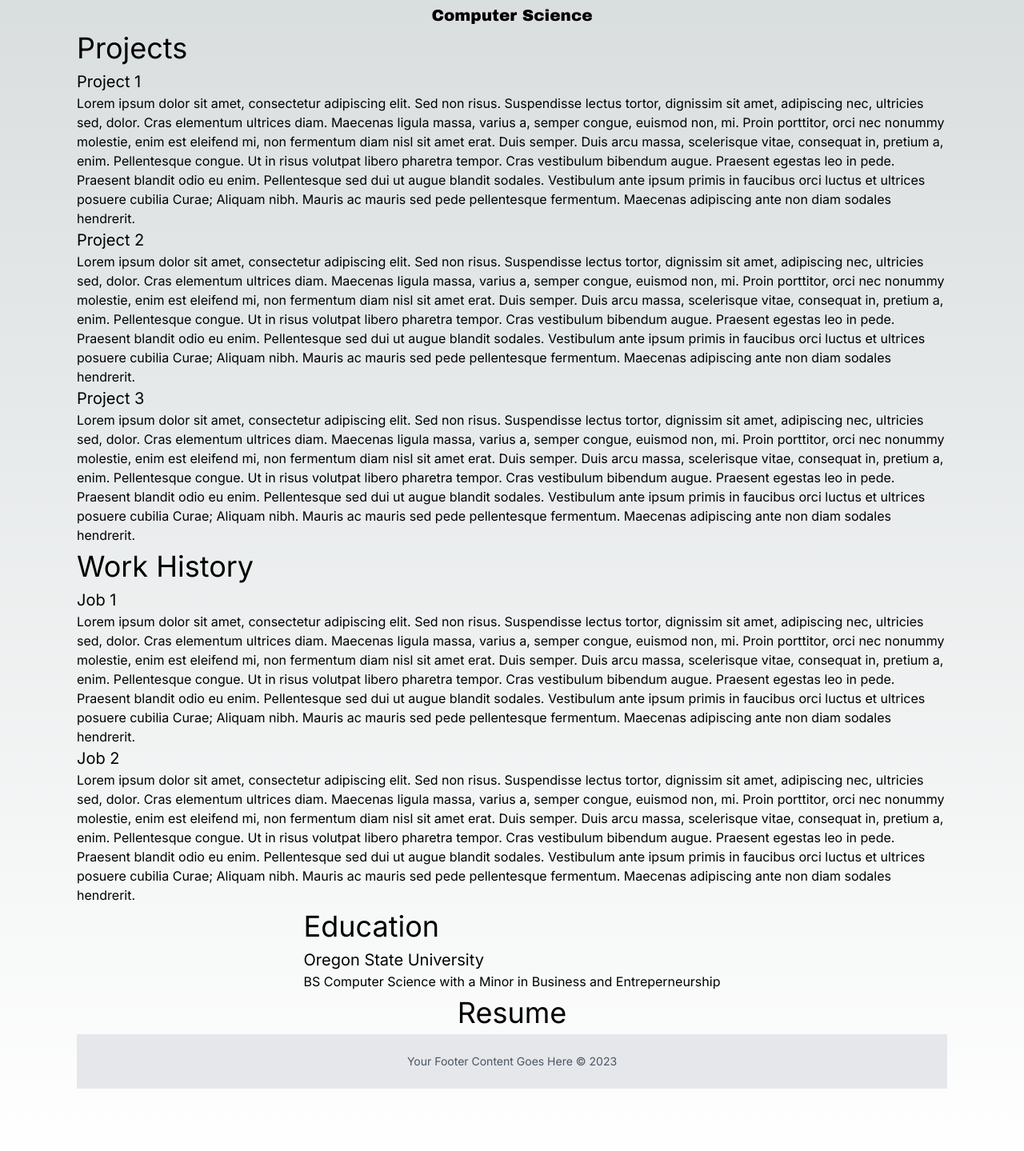
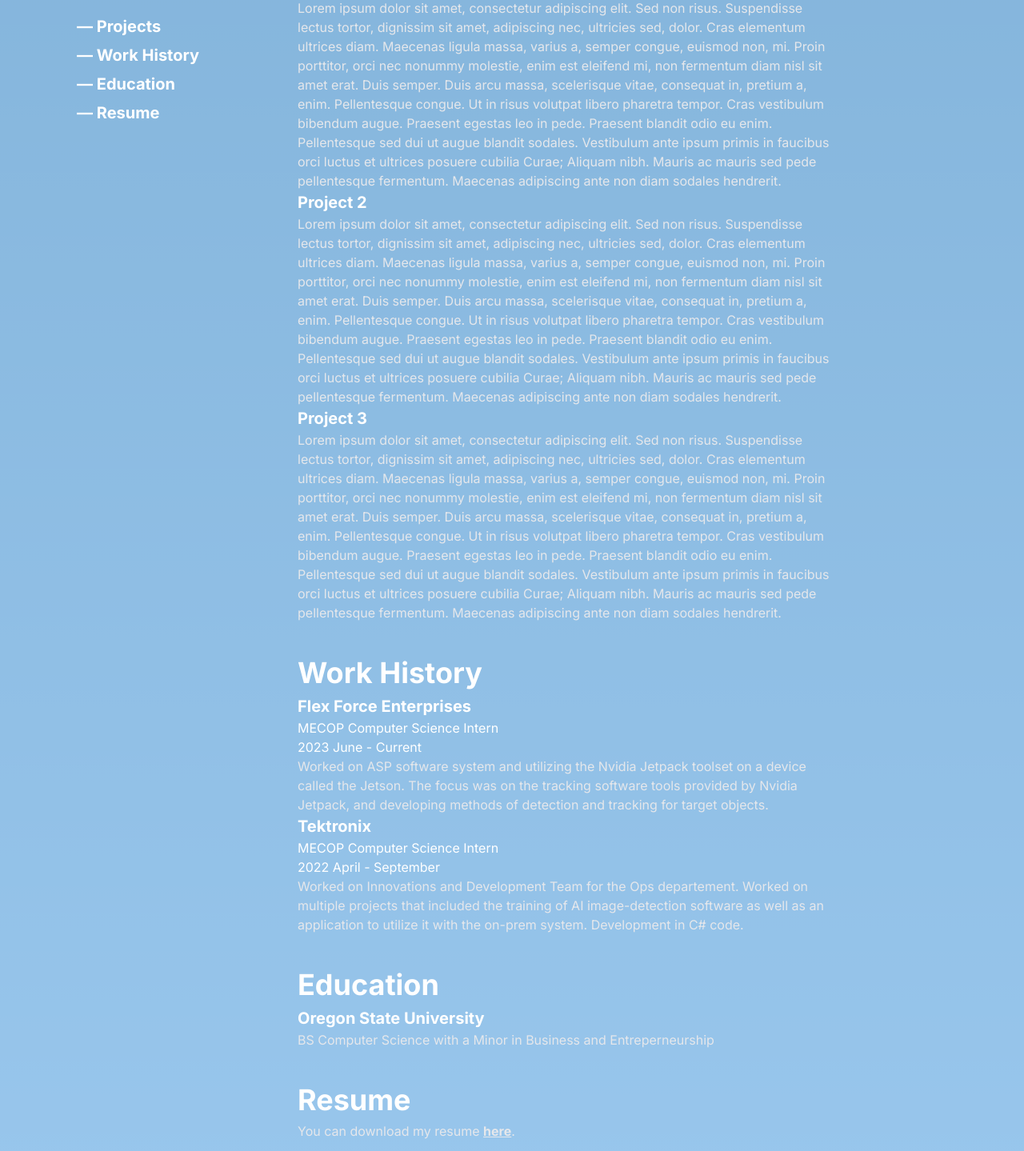
Before and after one commit to kleDevv/wskien, a Next.js app: page / in a window 1280 px wide. Shown: the part 131-1570 px from the top of the page at 80% size. Built offline with nearby package versions, Linux system fonts and the light colour scheme.

Commit message:
Changed layout and moved nav bar
Added changes to color, and animated the vertical list to be able to scroll to the desired section.

```diff
--- a/package.json
+++ b/package.json
@@ -9,6 +9,7 @@
     "lint": "next lint"
   },
   "dependencies": {
+    "@next/font": "13.4.12",
     "autoprefixer": "10.4.14",
     "eslint": "8.44.0",
     "eslint-config-next": "13.4.9",
--- a/src/app/globals.css
+++ b/src/app/globals.css
@@ -16,6 +16,12 @@
   }
 }
 
+main {
+  min-height: 100vh; /* Set the minimum height of the main container to fill the viewport */
+  display: flex;
+  flex-direction: column;
+}
+
 body {
   background-color: black; /* Set the background color to black */
   color: rgb(var(--foreground-rgb));
@@ -27,16 +33,119 @@ body {
     rgb(var(--background-start-rgb));
 }
 
+/* Style for the left column */
+.left-column {
+  padding-top: 50px;
+
+}
+
+/* Style for the right column */
+.right-column {
+  padding-left: 100px; /* Adjust this value to change the right column spacing on the left side */
+  padding-top: 45px;
+}
+
 .name-title {
   font-family: 'Arial Black', Arial, sans-serif;
 }
 
 /* Additional CSS for h1 */
 h1 {
+  font-weight: bold;
   font-size: 36px; /* Adjust the value as needed */
   text-align: left;
+  color: white;
 }
 
 h2{
+  font-weight: bold;
   font-size: 20px;
+  color: white;
 }
+
+h3{
+  color: white;
+}
+
+h4{
+  color: white;
+}
+
+p{
+  color: #e5e7eb ;
+
+}
+
+.resume-link {
+  text-decoration: underline;
+  cursor: pointer;
+  font-weight: bold;
+}
+
+/* CSS for each section */
+#Projects{
+  padding-bottom: 20px; /* Add this line to add spacing at the bottom of each section */
+}
+#Work{
+  padding-bottom: 20px; /* Add this line to add spacing at the bottom of each section */
+}
+#Education{
+  padding-bottom: 20px; /* Add this line to add spacing at the bottom of each section */
+}
+#Resume {
+  padding-bottom: 20px; /* Add this line to add spacing at the bottom of each section */
+}
+
+/* Add this CSS to change the color and size when hovering over the links */
+nav a {
+  font-size: 20px;
+  transition: color 0.2s, font-size 0.2s; /* Add transition for smooth animation */
+}
+
+nav a:hover {
+  color: #d1d5db; /* Change the color to grey when hovering */
+  font-size: 22px; /* Change the font size when hovering */
+}
+
+/* Your footer */
+footer {
+  padding: 10px;
+  border-radius: 10px; /* Add rounded corners to the footer */
+  width: calc(100% - 40px); /* Set the width of the footer to 100% of the container's width minus the padding (left and right) */
+  max-width: 1200px; /* Set a maximum width for the footer to control its size */
+  margin: 20px auto 0; /* Center the footer horizontally and add some spacing at the top */
+  box-sizing: border-box; /* Ensure the padding and border are included in the width calculation */
+}
+
+/* Additional styles for the text inside the footer (optional) */
+footer p {
+  font-size: 14px;
+  color: #888;
+}
+
+/* Media query for screen widths below 768px (adjust the value as needed) */
+@media (max-width: 767px) {
+  .flex-col { /* Add this class to the flex container */
+    flex-direction: column; /* Change the flex direction to column */
+    align-items: center; /* Center the items horizontally */
+  }
+
+  /* Add padding to the flex container to create some spacing between the left and right columns when stacked */
+  .flex-col {
+    padding-left: 20px;
+    padding-right: 20px;
+  }
+
+  /* Remove the fixed positioning for the left column when stacked */
+  .left-column {
+    position: relative;
+    max-height: unset;
+    overflow-y: visible;
+    padding-left: 0; /* Remove the left padding on small screens */
+  }
+
+  /* Add spacing between sections when stacked */
+  .right-column section {
+    margin-bottom: 30px;
+  }
+}
--- a/src/app/page.js
+++ b/src/app/page.js
@@ -1,17 +1,44 @@
 import Image from 'next/image'
+import Link from 'next/link'
 
 export default function Home() {
   return (
-    <main className="flex min-h-screen flex-col items-center p-24">
+    <main style={{ backgroundColor: 'rgba(52, 144, 220, 0.5)' }} className="flex flex-col items-center justify-center">
 
+      {/* Flexbox container for two columns */}
+      <div className="flex flex-col md:flex-row items-start space-y-4 md:space-y-0 md:space-x-8">
+
+       {/* Left Column */}
+       <div className="left-column flex-shrink-0 flex flex-col items-start space-y-4 p-20 md:overflow-y-auto md:max-h-screen md:fixed left-0 top-0">
           {/* Personal Information */}
           <div className="name-title">
-        <div className="text-4xl font-black">Kien Le</div>
-        <div className="text-xl font-bold">Computer Science</div>
+            <div className="text-4xl text-white">Kien Le</div>
+            <div className="text-xl text-white font-bold">Computer Science</div>
           </div>
 
+          {/* Vertical List */}
+          <nav className="text-white p-4">
+            <div className="max-w-5xl mx-auto flex flex-col space-y-2">
+                <a href="#Projects" className="text-xl font-bold hover:text-gray-500 hover:text-lg">
+                  &mdash; Projects
+                </a>
+                <a href="#Work" className="text-xl font-bold hover:text-gray-500 hover:text-lg">
+                  &mdash; Work History
+                </a>
+                <a href="#Education" className="text-xl font-bold hover:text-gray-500 hover:text-lg">
+                  &mdash; Education
+                </a>
+                <a href="#Resume" className="text-xl font-bold hover:text-gray-500 hover:text-lg">
+                  &mdash; Resume
+                </a>
+            </div>
+          </nav>
+        </div>
+
+        {/* Right Column */}
+        <div className="right-column flex flex-col items-start space-y-4 flex-grow max-w-screen-md overflow-y-auto">
           {/* Projects */}
-      <section className="Projects">
+          <section id="Projects" className="text-left max-w-screen-md">
             <h1>
               Projects
             </h1>
@@ -34,25 +61,41 @@ export default function Home() {
           </section>
 
           {/* Relevant Work History */}
-      <section className="Work History">
+          <section id="Work" className="text-left max-w-screen-md">
             <h1>
               Work History
             </h1>
             <h2>
-          Job 1
+
+              Flex Force Enterprises
             </h2>
-          <p>Lorem ipsum dolor sit amet, consectetur adipiscing elit. Sed non risus. Suspendisse lectus tortor, dignissim sit amet, adipiscing nec, ultricies sed, dolor. Cras elementum ultrices diam. Maecenas ligula massa, varius a, semper congue, euismod non, mi. Proin porttitor, orci nec nonummy molestie, enim est eleifend mi, non fermentum diam nisl sit amet erat. Duis semper. Duis arcu massa, scelerisque vitae, consequat in, pretium a, enim. Pellentesque congue. Ut in risus volutpat libero pharetra tempor. Cras vestibulum bibendum augue. Praesent egestas leo in pede. Praesent blandit odio eu enim. Pellentesque sed dui ut augue blandit sodales. Vestibulum ante ipsum primis in faucibus orci luctus et ultrices posuere cubilia Curae; Aliquam nibh. Mauris ac mauris sed pede pellentesque fermentum. Maecenas adipiscing ante non diam sodales hendrerit.
+            <h3>
+              MECOP Computer Science Intern
+            </h3>
+            <h4>
+              2023 June - Current
+            </h4>
+              <p>
+                Worked on ASP software system and utilizing the Nvidia Jetpack toolset on a device called the Jetson. The focus was on the tracking software tools provided by Nvidia Jetpack, and developing methods of detection and tracking for target objects.
               </p>
             <h2>
-          Job 2
+
+              Tektronix
             </h2>
-          <p>Lorem ipsum dolor sit amet, consectetur adipiscing elit. Sed non risus. Suspendisse lectus tortor, dignissim sit amet, adipiscing nec, ultricies sed, dolor. Cras elementum ultrices diam. Maecenas ligula massa, varius a, semper congue, euismod non, mi. Proin porttitor, orci nec nonummy molestie, enim est eleifend mi, non fermentum diam nisl sit amet erat. Duis semper. Duis arcu massa, scelerisque vitae, consequat in, pretium a, enim. Pellentesque congue. Ut in risus volutpat libero pharetra tempor. Cras vestibulum bibendum augue. Praesent egestas leo in pede. Praesent blandit odio eu enim. Pellentesque sed dui ut augue blandit sodales. Vestibulum ante ipsum primis in faucibus orci luctus et ultrices posuere cubilia Curae; Aliquam nibh. Mauris ac mauris sed pede pellentesque fermentum. Maecenas adipiscing ante non diam sodales hendrerit.
+            <h3>
+              MECOP Computer Science Intern
+            </h3>
+            <h4>
+              2022 April - September
+            </h4>
+              <p>
+                Worked on Innovations and Development Team for the Ops departement. Worked on multiple projects that included the training of AI image-detection software as well as an application to utilize it with the on-prem system. Development in C# code.
               </p>
             {/* Add your work history content here */}
           </section>
 
           {/* Education */}
-      <section className="Education">
+          <section id="Education" className="text-left max-w-screen-md">
             <h1>
               Education
             </h1>
@@ -66,127 +109,29 @@ export default function Home() {
           </section>
 
           {/* Resume */}
-      <section className="Resume">
+          <section id="Resume" className="text-left padding max-w-screen-md">
             <h1>
               Resume
             </h1>
             {/* Add your resume content here */}
+            <p>
+              You can download my resume{" "}
+              <a href="/RESUME.pdf" target="_blank" rel="noopener noreferrer" className="resume-link">
+                here
+              </a>
+              .
+            </p>
           </section>
+        </div>
+      </div>
 
         {/* Your footer */}
-      <footer className="py-6 px-4 w-full bg-gray-200 text-center">
+        <footer className="py-6 px-4 w-full text-center">
           <p className="text-sm text-gray-600">
-          Your Footer Content Goes Here &copy; {new Date().getFullYear()}
+            Loosely designed in Figma and coded in Visual Studio Code by Kien Le (Me). Built with Next.js and Tailwind CSS. Deployed with &copy; {new Date().getFullYear()}
           </p>
         </footer>
+      </main>
 
-
-
-      {/* <div className="z-10 w-full max-w-5xl items-center justify-between font-mono text-sm lg:flex">
-        <p className="fixed left-0 top-0 flex w-full justify-center border-b border-gray-300 bg-gradient-to-b from-zinc-200 pb-6 pt-8 backdrop-blur-2xl dark:border-neutral-800 dark:bg-zinc-800/30 dark:from-inherit lg:static lg:w-auto  lg:rounded-xl lg:border lg:bg-gray-200 lg:p-4 lg:dark:bg-zinc-800/30">
-          Get started by editing&nbsp;
-          <code className="font-mono font-bold">src/app/page.js</code>
-        </p>
-        <div className="fixed bottom-0 left-0 flex h-48 w-full items-end justify-center bg-gradient-to-t from-white via-white dark:from-black dark:via-black lg:static lg:h-auto lg:w-auto lg:bg-none">
-          <a
-            className="pointer-events-none flex place-items-center gap-2 p-8 lg:pointer-events-auto lg:p-0"
-            href="https://vercel.com?utm_source=create-next-app&utm_medium=appdir-template&utm_campaign=create-next-app"
-            target="_blank"
-            rel="noopener noreferrer"
-          >
-            By{' '}
-            <Image
-              src="/vercel.svg"
-              alt="Vercel Logo"
-              className="dark:invert"
-              width={100}
-              height={24}
-              priority
-            />
-          </a>
-        </div>
-      </div> */}
-
-      {/* <div className="relative flex place-items-center before:absolute before:h-[300px] before:w-[480px] before:-translate-x-1/2 before:rounded-full before:bg-gradient-radial before:from-white before:to-transparent before:blur-2xl before:content-[''] after:absolute after:-z-20 after:h-[180px] after:w-[240px] after:translate-x-1/3 after:bg-gradient-conic after:from-sky-200 after:via-blue-200 after:blur-2xl after:content-[''] before:dark:bg-gradient-to-br before:dark:from-transparent before:dark:to-blue-700 before:dark:opacity-10 after:dark:from-sky-900 after:dark:via-[#0141ff] after:dark:opacity-40 before:lg:h-[360px]">
-        <Image
-          className="relative dark:drop-shadow-[0_0_0.3rem_#ffffff70] dark:invert"
-          src="/next.svg"
-          alt="Next.js Logo"
-          width={180}
-          height={37}
-          priority
-        />
-      </div> */}
-
-      {/* <div className="mb-32 grid text-center lg:mb-0 lg:grid-cols-4 lg:text-left">
-        <a
-          href="https://nextjs.org/docs?utm_source=create-next-app&utm_medium=appdir-template&utm_campaign=create-next-app"
-          className="group rounded-lg border border-transparent px-5 py-4 transition-colors hover:border-gray-300 hover:bg-gray-100 hover:dark:border-neutral-700 hover:dark:bg-neutral-800/30"
-          target="_blank"
-          rel="noopener noreferrer"
-        >
-          <h2 className={`mb-3 text-2xl font-semibold`}>
-            Docs{' '}
-            <span className="inline-block transition-transform group-hover:translate-x-1 motion-reduce:transform-none">
-              -&gt;
-            </span>
-          </h2>
-          <p className={`m-0 max-w-[30ch] text-sm opacity-50`}>
-            Find in-depth information about Next.js features and API.
-          </p>
-        </a>
-
-        <a
-          href="https://nextjs.org/learn?utm_source=create-next-app&utm_medium=appdir-template-tw&utm_campaign=create-next-app"
-          className="group rounded-lg border border-transparent px-5 py-4 transition-colors hover:border-gray-300 hover:bg-gray-100 hover:dark:border-neutral-700 hover:dark:bg-neutral-800 hover:dark:bg-opacity-30"
-          target="_blank"
-          rel="noopener noreferrer"
-        >
-          <h2 className={`mb-3 text-2xl font-semibold`}>
-            Learn{' '}
-            <span className="inline-block transition-transform group-hover:translate-x-1 motion-reduce:transform-none">
-              -&gt;
-            </span>
-          </h2>
-          <p className={`m-0 max-w-[30ch] text-sm opacity-50`}>
-            Learn about Next.js in an interactive course with&nbsp;quizzes!
-          </p>
-        </a>
-
-        <a
-          href="https://vercel.com/templates?framework=next.js&utm_source=create-next-app&utm_medium=appdir-template&utm_campaign=create-next-app"
-          className="group rounded-lg border border-transparent px-5 py-4 transition-colors hover:border-gray-300 hover:bg-gray-100 hover:dark:border-neutral-700 hover:dark:bg-neutral-800/30"
-          target="_blank"
-          rel="noopener noreferrer"
-        >
-          <h2 className={`mb-3 text-2xl font-semibold`}>
-            Templates{' '}
-            <span className="inline-block transition-transform group-hover:translate-x-1 motion-reduce:transform-none">
-              -&gt;
-            </span>
-          </h2>
-          <p className={`m-0 max-w-[30ch] text-sm opacity-50`}>
-            Explore the Next.js 13 playground.
-          </p>
-        </a>
-
-        <a
-          href="https://vercel.com/new?utm_source=create-next-app&utm_medium=appdir-template&utm_campaign=create-next-app"
-          className="group rounded-lg border border-transparent px-5 py-4 transition-colors hover:border-gray-300 hover:bg-gray-100 hover:dark:border-neutral-700 hover:dark:bg-neutral-800/30"
-          target="_blank"
-          rel="noopener noreferrer"
-        >
-          <h2 className={`mb-3 text-2xl font-semibold`}>
-            Deploy{' '}
-            <span className="inline-block transition-transform group-hover:translate-x-1 motion-reduce:transform-none">
-              -&gt;
-            </span>
-          </h2>
-          <p className={`m-0 max-w-[30ch] text-sm opacity-50`}>
-            Instantly deploy your Next.js site to a shareable URL with Vercel.
-          </p>
-        </a>
-      </div> */}
-    </main>
-  )
+  );
 }
```
Also changed, not shown: 1 other file (tests, documents, lock files or other folders). Lines whose indentation alone changed are shown as unchanged.
